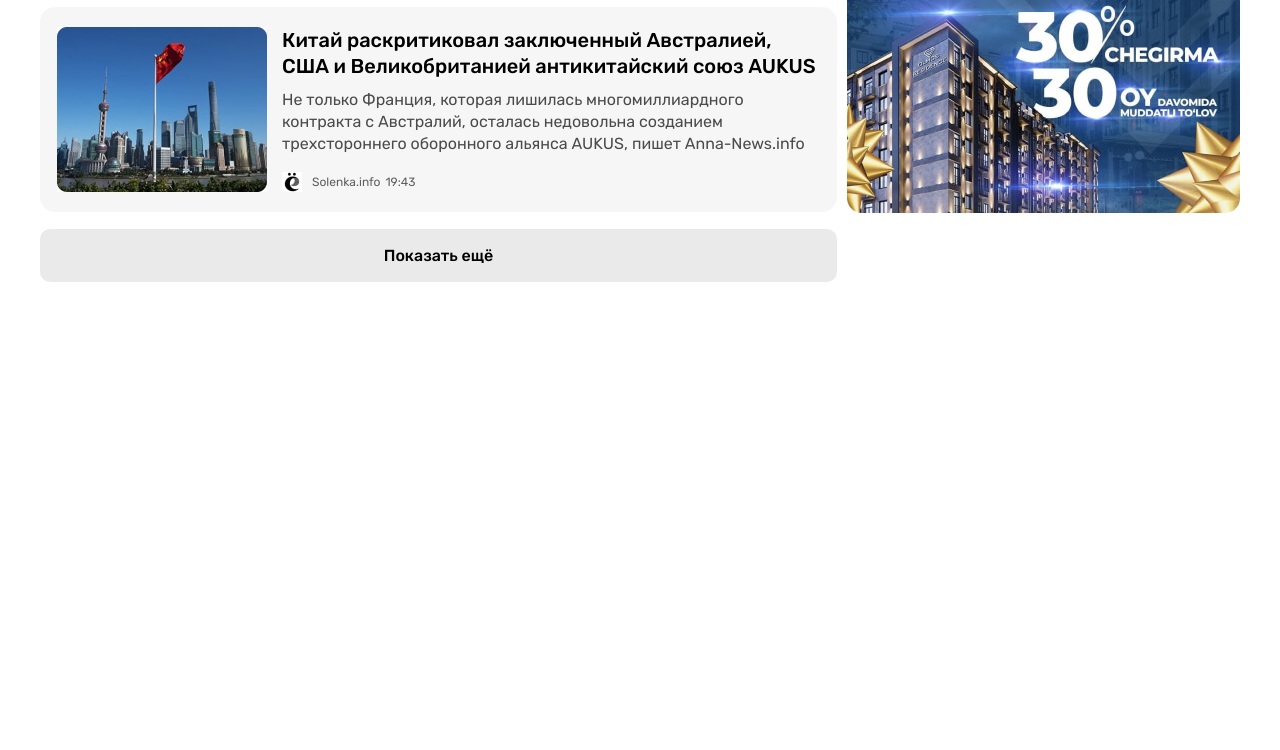
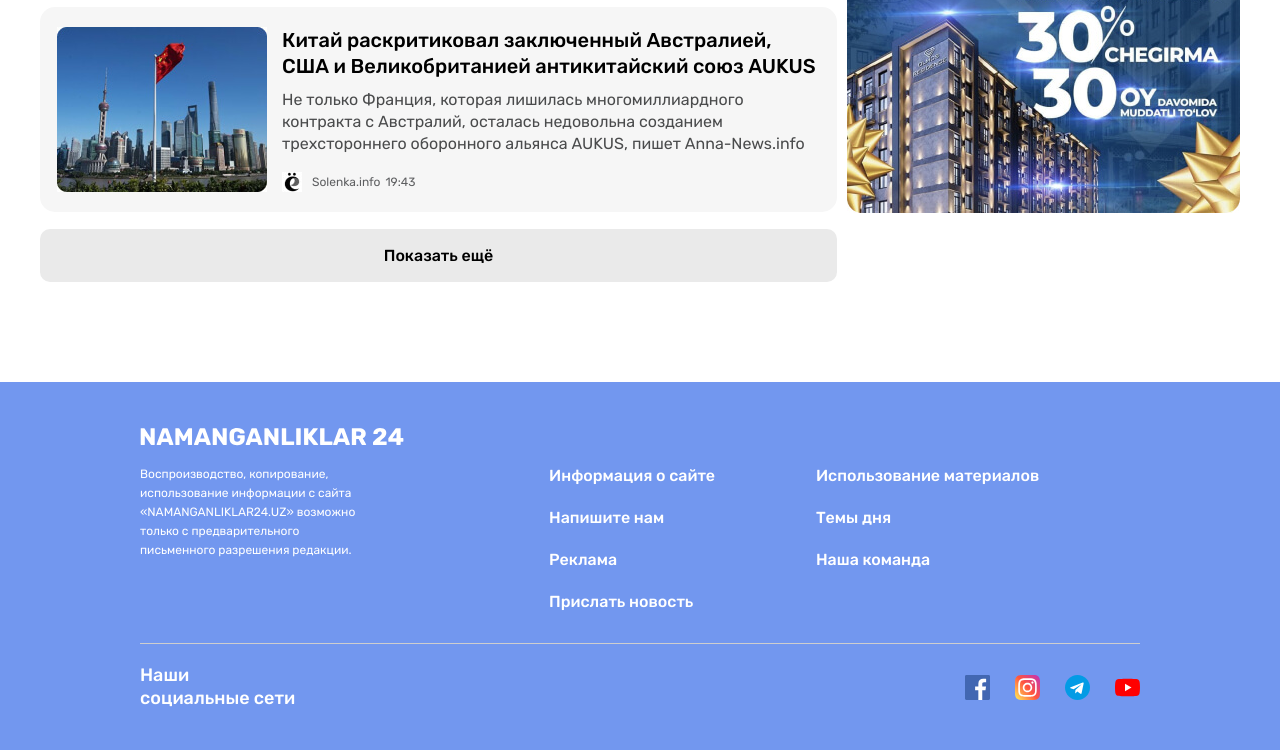
Before and after one commit to shokhmadaminov/Namanganliklar-24-11-guruh, a plain HTML site: page index.html in a window 1280 px wide. Shown: the part 2077-2827 px from the top of the page. Before the commit the page ends 2459 px from the top, so only its background shows below. Drawn offline with Linux system fonts and the light colour scheme.

Commit message:
add site footer section

```diff
--- a/css/main.css
+++ b/css/main.css
@@ -461,6 +461,105 @@ body {
     object-fit: cover;
 }
 
+/* SITE FOOTER STYLES */
+.site-footer {
+    background-color: #7297ef;
+    padding: 40px 0px;
+}
+.site-footer-container {
+    width: 100%;
+    max-width: 1040px;
+}
+.site-footer-logo {
+    display: inline-flex;
+    margin-bottom: 15px;
+}
+.site-footer-logo-img {
+    width: 264px;
+    height: 28px;
+    object-fit: contain;
+}
+.site-footer-main {
+    display: flex;
+    justify-content: space-between;
+}
+.site-footer-main-text {
+    width: 229px;
+    color: #fff;
+    font-size: 12px;
+    line-height: 19px;
+}
+.site-footer-nav {
+    width: 591px;
+    display: flex;
+    margin-bottom: 30px;
+}
+.site-footer-nav-list {
+    flex-grow: 1;
+    list-style: none;
+}
+.site-footer-nav-item {
+    transition: transform 0.5s ease;
+}
+.site-footer-nav-item:not(:last-child) {
+    margin-bottom: 20px;
+}
+.site-footer-nav-item:hover {
+    transform: translateY(-5px);
+}
+.site-footer-nav-link {
+    font-weight: 500;
+    font-size: 16px;
+    line-height: 19px;
+    color: #fff;
+    text-decoration: none;
+}
+.site-footer-nav-link:hover {
+    text-decoration: underline;
+}
+.site-footer-hr {
+    width: 100%;
+    height: 1px;
+    background-color: #cecece;
+    border: none;
+    margin-bottom: 20px;
+}
+.site-footer-social-media {
+    display: flex;
+    align-items: center;
+    justify-content: space-between;
+}
+.site-footer-social-media-title {
+    font-weight: 500;
+    font-size: 18px;
+    line-height: 23px;
+    color: #fff;
+}
+.site-footer-social-media-list {
+    display: flex;
+    list-style: none;
+}
+.site-footer-social-media-item:not(:last-child) {
+    margin-right: 25px;
+}
+.site-footer-social-media-item {
+    transition: transform 0.4s ease;
+}
+.site-footer-social-media-item:hover {
+    transform: scale(1.2) translateY(-3px);
+}
+.site-footer-social-media-item:active {
+    opacity: 0.6;
+}
+.site-footer-social-media-link {
+    display: flex;
+}
+.site-footer-social-media-img {
+    width: 25px;
+    height: 25px;
+    object-fit: contain;
+}
+
 
 
 
--- a/index.html
+++ b/index.html
@@ -77,7 +77,7 @@
     </header>
     <!-- SITE HEADER END -->
 
-    <!-- MAIN SECTION -->
+    <!-- SITE MAIN -->
     <main class="site-main">
         <div class="container">
 
@@ -273,9 +273,60 @@
 
         </div>
     </main>
-    <!-- MAIN SECTION END -->
+    <!-- SITE MAIN END -->
 
-
+    <!-- SITE FOOTER -->
+    <footer class="site-footer">
+        <div class="container site-footer-container">
+            <a class="site-footer-logo" href="./index.html">
+                <img class="site-footer-logo-img" src="./images/site-logo-images/site-white-logo.svg" alt="site-white-logo" >
+            </a>
+            <div class="site-footer-main">
+                <p class="site-footer-main-text">Воспроизводство, копирование, использование информации с сайта «NAMANGANLIKLAR24.UZ» возможно только с предварительного письменного разрешения редакции.
+                </p>
+                <div class="site-footer-nav">
+                    <ul class="site-footer-nav-list">
+                        <li class="site-footer-nav-item"><a class="site-footer-nav-link" href="#">Информация о сайте</a></li>
+                        <li class="site-footer-nav-item"><a class="site-footer-nav-link" href="#">Напишите нам</a></li>
+                        <li class="site-footer-nav-item"><a class="site-footer-nav-link" href="#">Реклама</a></li>
+                        <li class="site-footer-nav-item"><a class="site-footer-nav-link" href="#">Прислать новость</a></li>
+                    </ul>
+                    <ul class="site-footer-nav-list">
+                        <li class="site-footer-nav-item"><a class="site-footer-nav-link" href="#">Использование материалов</a></li>
+                        <li class="site-footer-nav-item"><a class="site-footer-nav-link" href="#">Темы дня</a></li>
+                        <li class="site-footer-nav-item"><a class="site-footer-nav-link" href="#">Наша команда</a></li>
+                    </ul>
+                </div>
+            </div>
+            <hr class="site-footer-hr">
+            <div class="site-footer-social-media">
+                <h2 class="site-footer-social-media-title">Наши<br> социальные сети</h2>
+                <ul class="site-footer-social-media-list">
+                    <li class="site-footer-social-media-item">
+                        <a class="site-footer-social-media-link" href="#">
+                            <img class="site-footer-social-media-img" src="./images/home-imges/facebook-icon.svg" alt="facebook-icon" width="25" height="25">
+                        </a>
+                    </li>
+                    <li class="site-footer-social-media-item">
+                        <a class="site-footer-social-media-link" href="#">
+                            <img class="site-footer-social-media-img" src="./images/home-imges/instagram-icon.svg" alt="instagram-icon" width="25" height="25">
+                        </a>
+                    </li>
+                    <li class="site-footer-social-media-item">
+                        <a class="site-footer-social-media-link" href="#">
+                            <img class="site-footer-social-media-img" src="./images/home-imges/telegram-icon.svg" alt="telegram-icon" width="25" height="25">
+                        </a>
+                    </li>
+                    <li class="site-footer-social-media-item">
+                        <a class="site-footer-social-media-link" href="#">
+                            <img class="site-footer-social-media-img" src="./images/home-imges/you-tube-icon.svg" alt="you-tube-icon" width="25" height="25">
+                        </a>
+                    </li>
+                </ul>
+            </div>
+        </div>
+    </footer>
+    <!-- SITE FOOTER END -->
 
     <script src="./app.js"></script>
 </body>
```
Also changed, not shown: images/home-imges/facebook-icon.svg (added), images/home-imges/instagram-icon.svg (added), images/home-imges/telegram-icon.svg (added), images/home-imges/you-tube-icon.svg (added), images/site-logo-images/site-white-logo.svg (added).
